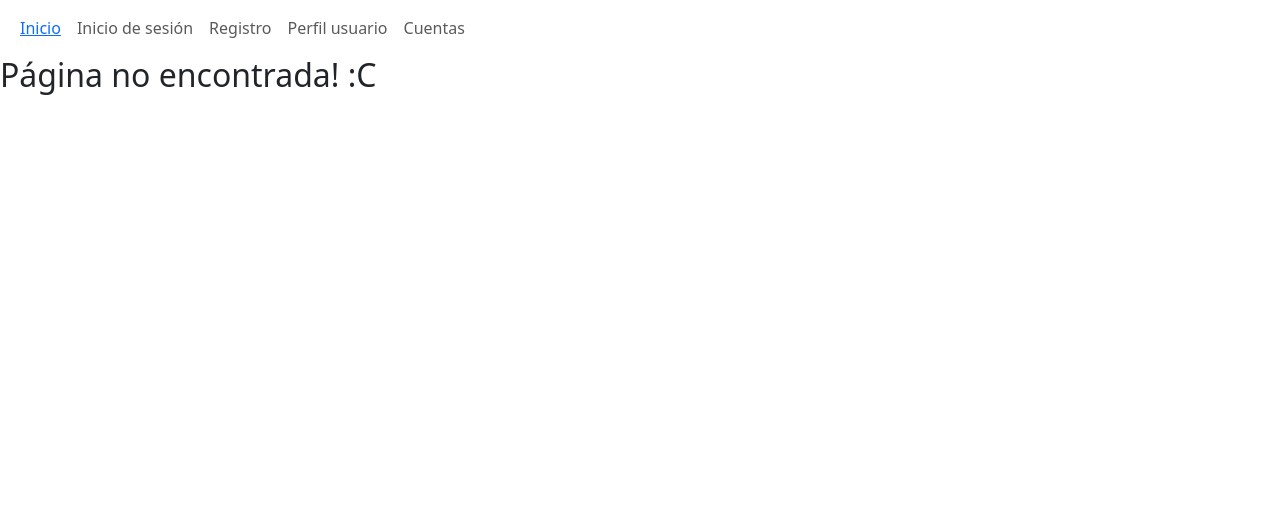
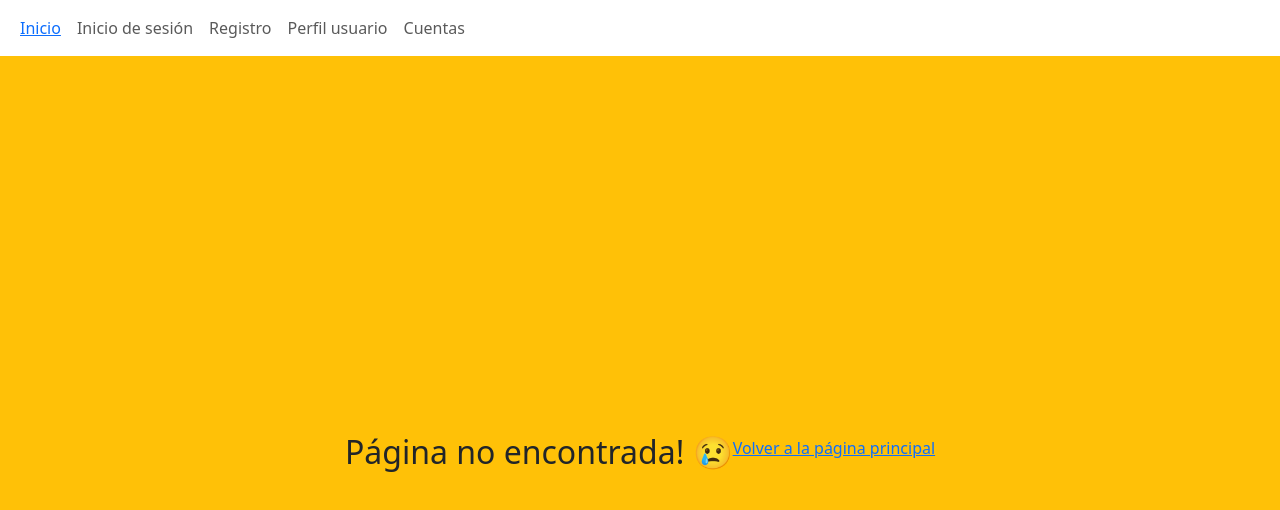
Before and after one commit to matias-user/profiles-frontend, a React (Vite) app: page /profiles in a window 1280 px wide. Shown: the top 510 px of the page. Built offline with nearby package versions, Linux system fonts and the light colour scheme.

Commit message:
Se realizan modificaciones en el componente NotFound, se agrega color background y se centra el mensaje

```diff
--- a/src/components/layout/NotFound.jsx
+++ b/src/components/layout/NotFound.jsx
@@ -1,7 +1,12 @@
-import React from 'react'
-
+import React from "react";
+import { Link } from "react-router-dom";
 export const NotFound = () => {
   return (
-    <h2>Página no encontrada! :C</h2>
-  )
-}
+    <>
+      <div className="d-flex justify-content-center align-items-center bg-warning text-dark text-center min-vh-100">
+        <h2>Página no encontrada! 😢</h2>
+        <Link to={"/"} > <p><a className="link-offset-2 link-underline link-underline-opacity-0">Volver a la página principal</a></p> </Link>
+      </div>
+    </>
+  );
+};
```
